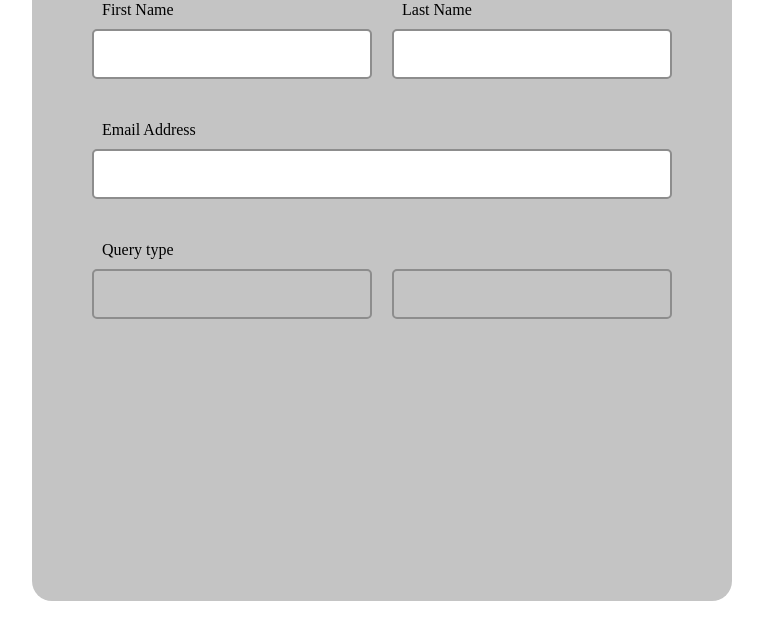
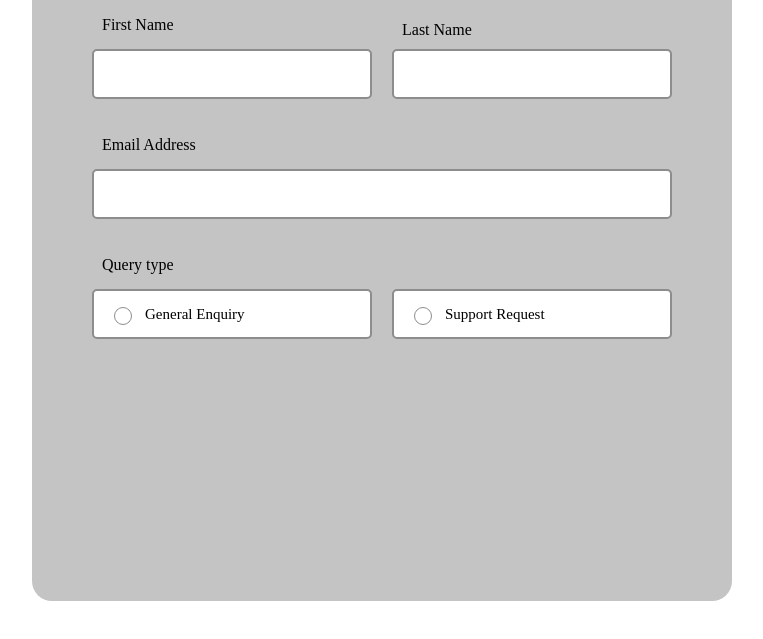
Before and after one commit to Bofi1/form, a plain HTML site: page index.html in a window 1280 px wide. Shown: the part 149-788 px from the top of the page, without its empty margins (258-1021 px from the left). Drawn offline with Linux system fonts and the light colour scheme.

Commit message:
Query type radio added

```diff
--- a/index.html
+++ b/index.html
@@ -33,10 +33,19 @@
 
         <div class="query">
             <label class="label-text-1" for="">Query type</label>
-            <div></div>
 
-            <div></div>
+            <div class="div-query">
+                <input type="radio" name="radio" id="texto-1" >
+                <label for="texto-1">General Enquiry</label>
+            </div>
+
+            <div class="div-query">
+                <input type="radio" name="radio" id="texto-2" >
+                <label for="texto-2">Support Request</label>
+            </div>
         </div>
+
+
 
 
 
--- a/styles.css
+++ b/styles.css
@@ -32,12 +32,12 @@ html{
 }
 
 .contact{
-    margin-bottom: 50px;
+    margin-bottom: 70px;
 }
 
 .label-text-1{
     position: absolute;
-    bottom: 60px;
+    bottom: 65px;
     left: 10px;
     width: 100px;
     /* background: red; */
@@ -61,6 +61,35 @@ html{
     padding: 15px;
 }
 
+.query>div{
+    background: white;
+}
+
+.div-query{
+    display: flex;
+    justify-content: flex-start;
+    align-items: center;
+}
+
+.div-query>input{
+    outline: none;
+    appearance: none;
+    width: 18px;
+    height: 18px;
+    background: white;
+    border-radius: 100%;
+    border: 1px rgb(141, 141, 141) solid;
+}
+
+.div-query>input:checked{
+    background: rgb(192, 225, 252);
+}
+
+.div-query>label{
+    font-size: 15px;
+    margin-left: 10px;
+}
+
 .email>input{
     width: 100%;
 
```
